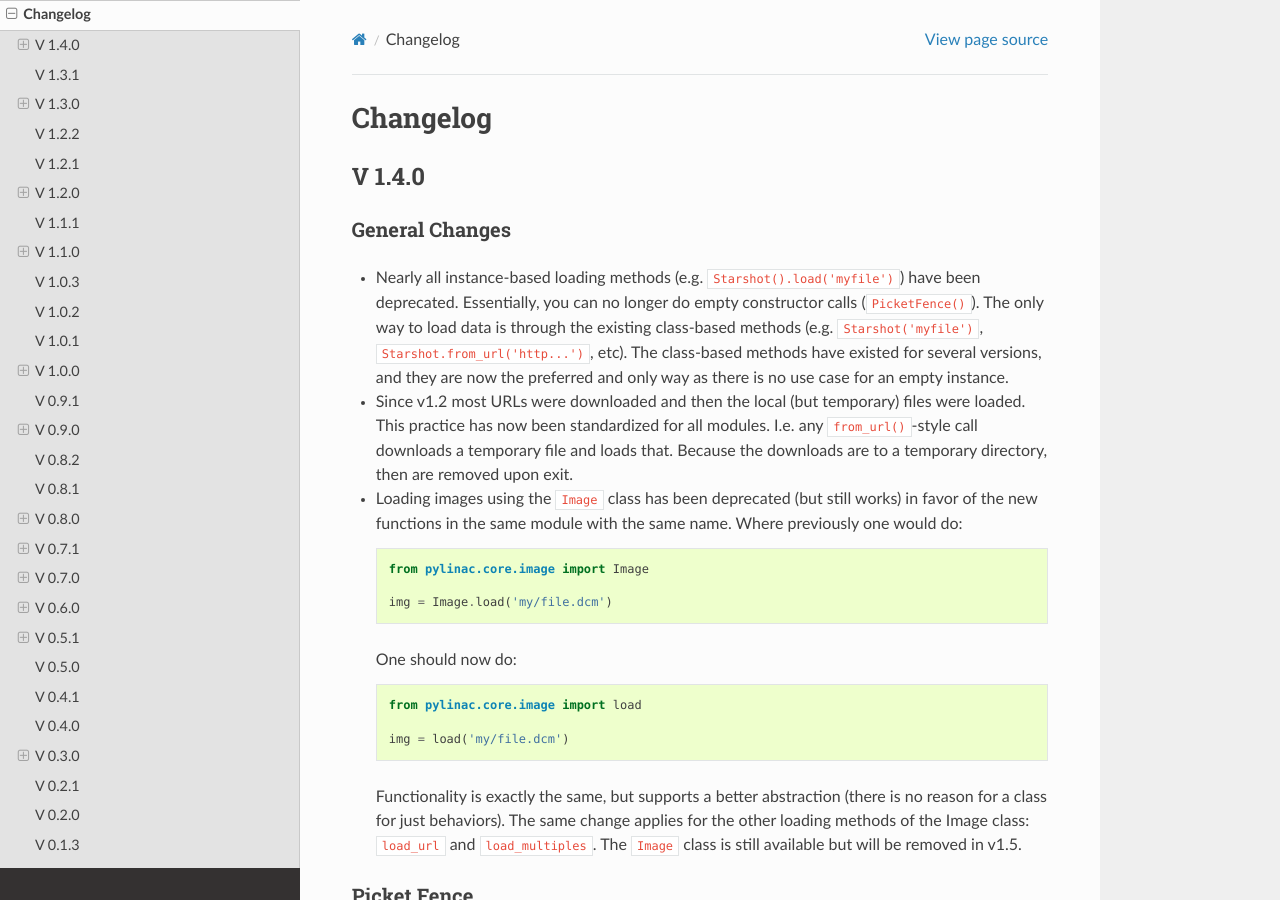
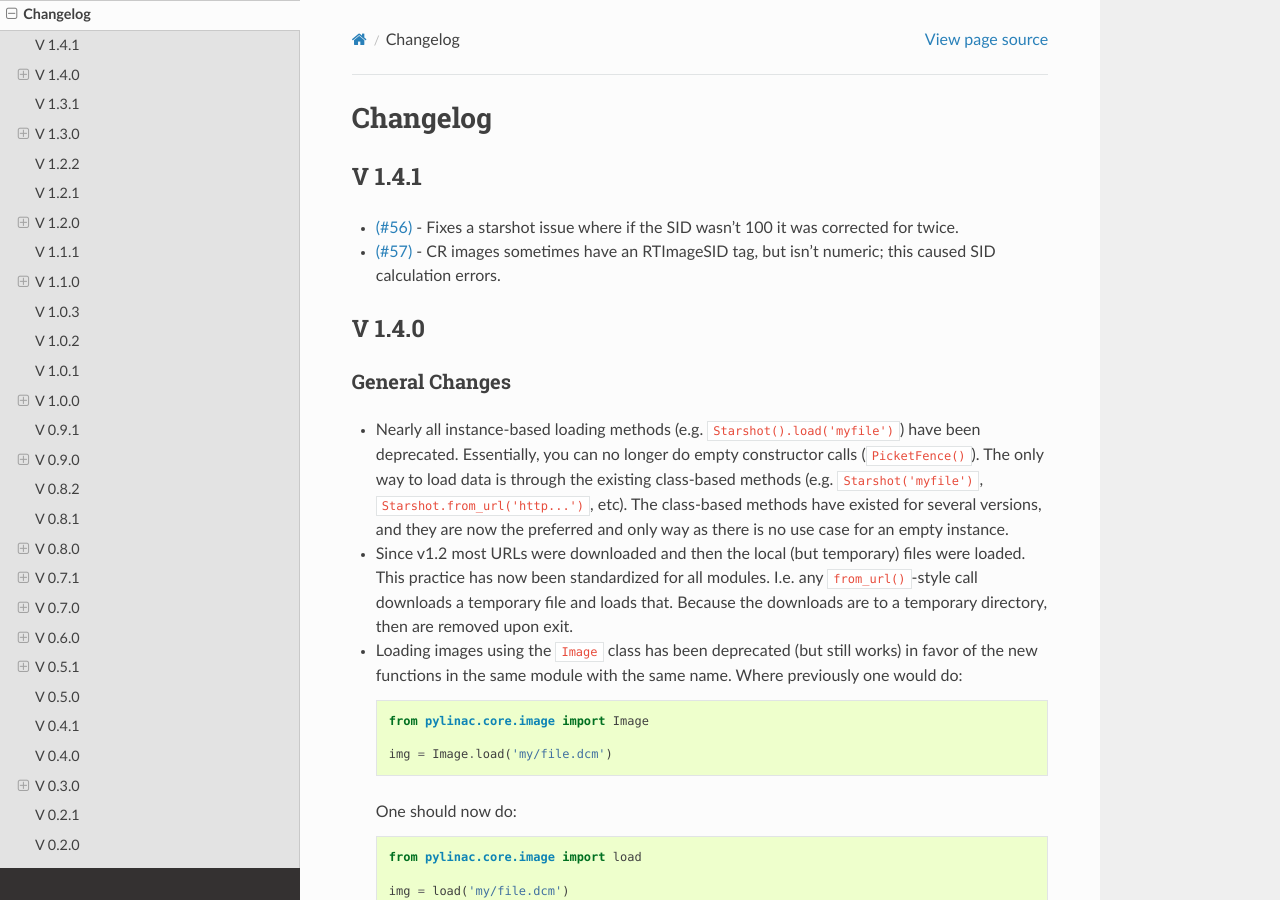
Before and after one commit to jrkerns/pylinac, a Sphinx documentation site: the page built from docs/source/changelog.rst, in a window 1280 px wide and 900 px high. Built offline with Sphinx 7.4.7 and the Read the Docs theme 2.0.0, drawn with Linux system fonts in a browser that asks for light colours.

Commit message:
v1.4.1 bump

```diff
--- a/docs/source/changelog.rst
+++ b/docs/source/changelog.rst
@@ -2,6 +2,13 @@
 =========
 Changelog
 =========
+
+V 1.4.1
+-------
+
+* `(#56) <https://github.com/jrkerns/pylinac/issues/56>`_ - Fixes a starshot issue where if the SID wasn't 100 it was corrected for twice.
+* `(#57) <https://github.com/jrkerns/pylinac/issues/57>`_ - CR images sometimes have an RTImageSID tag, but isn't numeric; this caused SID calculation errors.
+
 
 V 1.4.0
 -------
--- a/docs/source/conf.py
+++ b/docs/source/conf.py
@@ -84,7 +84,7 @@ author = 'James Kerns'
 # The short X.Y version.
 version = '1.4'
 # The full version, including alpha/beta/rc tags.
-release = '1.4.0'
+release = '1.4.1'
 
 # The language for content autogenerated by Sphinx. Refer to documentation
 # for a list of supported languages.
--- a/setup.py
+++ b/setup.py
@@ -6,8 +6,8 @@ from setuptools import setup, find_packages
 
 # 2 alt. To make a wheel, run $ python setup.py sdist bdist_wheel [upload]
 
-__version__ = '1.4.0'
-__version_info__ = (1, 4, 0)
+__version__ = '1.4.1'
+__version_info__ = (1, 4, 1)
 
 
 setup(
```
